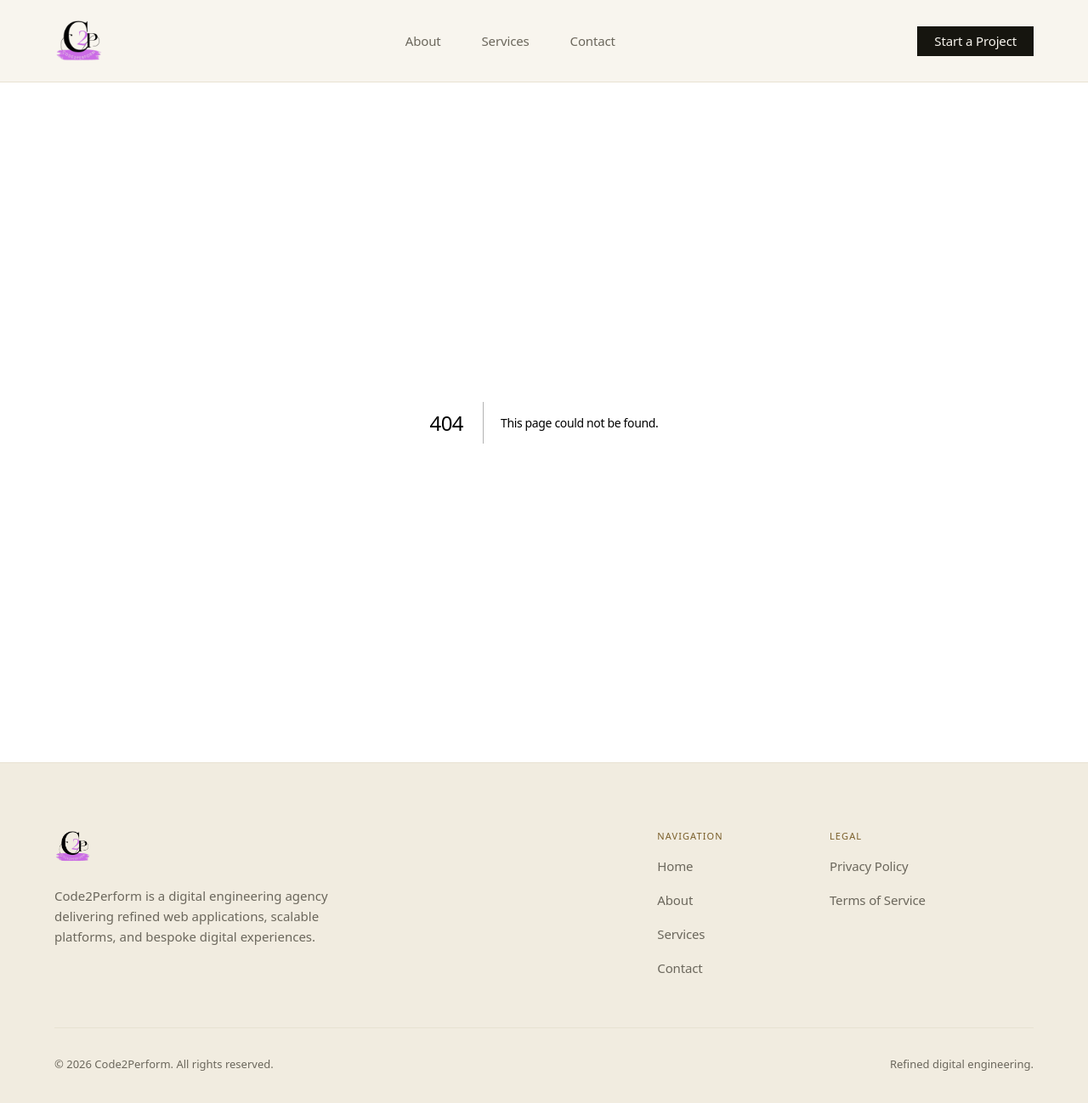
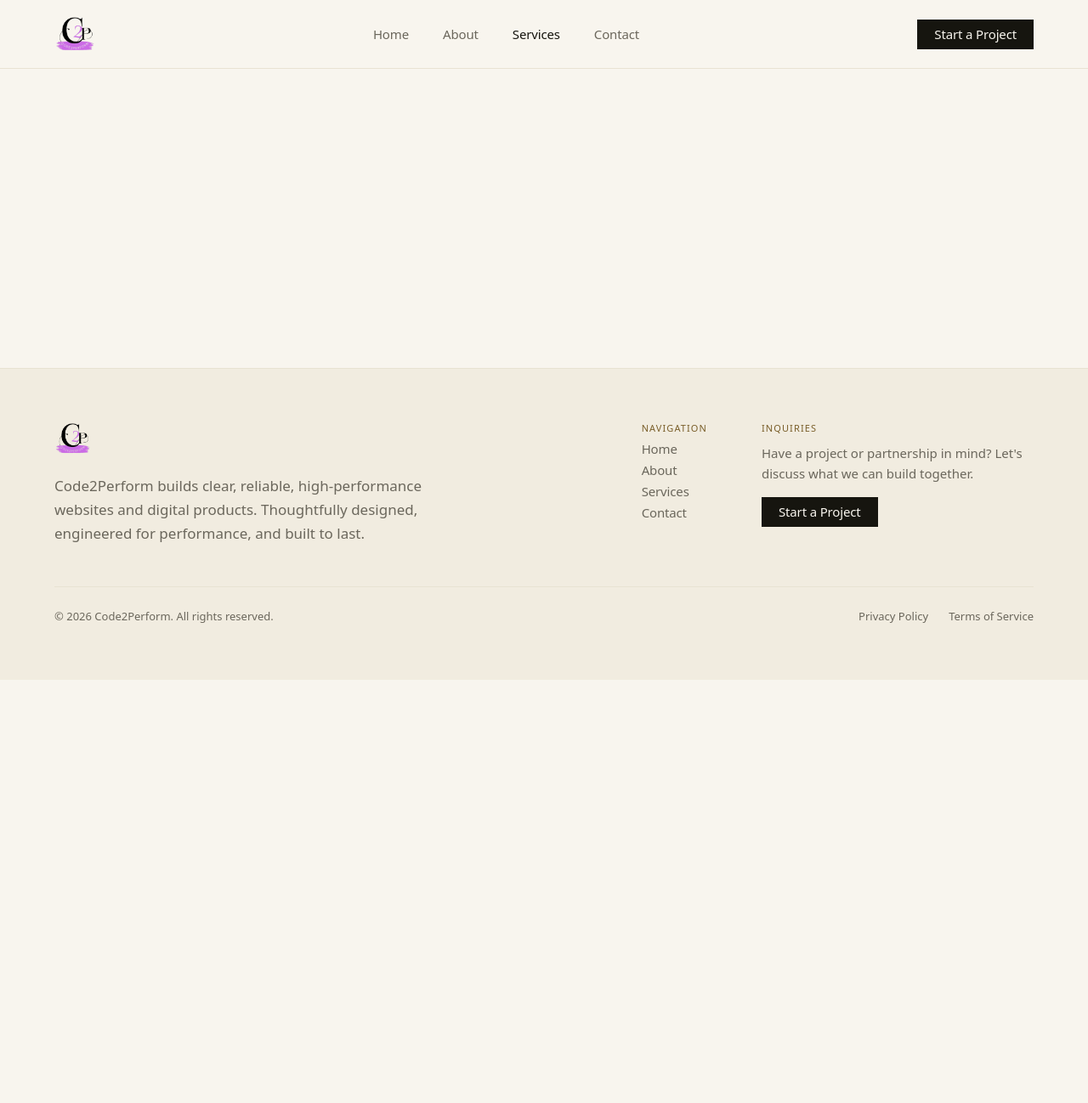
Before and after one commit to Wameez-2986/Code2Perform, a Next.js app: page /services in a window 1280 px wide. Before the commit this address had no page. Shown: the top 1298 px of the page at 85% size. After the commit the page ends 800 px from the top, so only its background shows below. Built offline with nearby package versions, Linux system fonts and the light colour scheme; a web font is replaced by a local one.

Commit message:
header & footer

```diff
--- /dev/null
+++ b/app/about/page.tsx
@@ -0,0 +1,9 @@
+import type { Metadata } from "next";
+
+export const metadata: Metadata = {
+  title: "About",
+};
+
+export default function AboutPage() {
+  return null;
+}
--- /dev/null
+++ b/app/contact/page.tsx
@@ -0,0 +1,9 @@
+import type { Metadata } from "next";
+
+export const metadata: Metadata = {
+  title: "Contact",
+};
+
+export default function ContactPage() {
+  return null;
+}
--- /dev/null
+++ b/app/home/page.tsx
@@ -0,0 +1,9 @@
+import type { Metadata } from "next";
+
+export const metadata: Metadata = {
+  title: "Home",
+};
+
+export default function HomePage() {
+  return null;
+}
--- /dev/null
+++ b/app/privacy/page.tsx
@@ -0,0 +1,9 @@
+import type { Metadata } from "next";
+
+export const metadata: Metadata = {
+  title: "Privacy Policy",
+};
+
+export default function PrivacyPage() {
+  return null;
+}
--- /dev/null
+++ b/app/services/page.tsx
@@ -0,0 +1,9 @@
+import type { Metadata } from "next";
+
+export const metadata: Metadata = {
+  title: "Services",
+};
+
+export default function ServicesPage() {
+  return null;
+}
--- /dev/null
+++ b/app/terms/page.tsx
@@ -0,0 +1,9 @@
+import type { Metadata } from "next";
+
+export const metadata: Metadata = {
+  title: "Terms of Service",
+};
+
+export default function TermsPage() {
+  return null;
+}
--- a/components/footer.tsx
+++ b/components/footer.tsx
@@ -4,81 +4,109 @@ import Image from "next/image";
 export function Footer() {
   return (
     <footer className="w-full bg-surface-alt border-t border-hairline text-ink">
-      <div className="page-container py-16 md:py-20">
-        <div className="grid grid-cols-1 md:grid-cols-12 gap-12 lg:gap-16">
-          {/* Agency Identity */}
-          <div className="md:col-span-6 lg:col-span-5 space-y-5">
-            <Link href="/" className="inline-block">
+      <div className="page-container py-14 md:py-16">
+        {/* Main Content Area */}
+        <div className="flex flex-col md:flex-row md:items-start md:justify-between gap-10 md:gap-16">
+          {/* Identity & Human Description */}
+          <div className="max-w-md space-y-4">
+            <Link
+              href="/"
+              className="inline-block"
+              aria-label="Code2Perform Home"
+            >
               <Image
                 src="/logo.png"
-                alt="Code2Perform Logo"
+                alt="Code2Perform"
                 width={150}
                 height={45}
                 className="h-9 w-auto object-contain"
               />
             </Link>
-            <p className="type-body-sm text-muted max-w-sm">
-              Code2Perform is a digital engineering agency delivering refined web
-              applications, scalable platforms, and bespoke digital experiences.
+            <p className="type-body text-muted">
+              Code2Perform builds clear, reliable, high-performance websites and
+              digital products. Thoughtfully designed, engineered for
+              performance, and built to last.
             </p>
           </div>
 
-          {/* Spacer */}
-          <div className="hidden lg:block lg:col-span-2" />
-
-          {/* Navigation Links */}
-          <div className="md:col-span-3 lg:col-span-2 space-y-4">
-            <p className="type-label text-champagne-deep">Navigation</p>
-            <ul className="space-y-3">
-              <li>
-                <Link href="/" className="type-nav text-muted hover:text-ink">
+          {/* Navigation & Contact CTA */}
+          <div className="flex flex-col sm:flex-row sm:items-start gap-10 md:gap-16">
+            {/* Main Navigation */}
+            <div className="space-y-3">
+              <p className="type-label text-champagne-deep">Navigation</p>
+              <nav
+                className="flex flex-col space-y-2.5"
+                aria-label="Footer Navigation"
+              >
+                <Link
+                  href="/home"
+                  className="type-nav text-muted hover:text-ink"
+                >
                   Home
                 </Link>
-              </li>
-              <li>
-                <Link href="/about" className="type-nav text-muted hover:text-ink">
+                <Link
+                  href="/about"
+                  className="type-nav text-muted hover:text-ink"
+                >
                   About
                 </Link>
-              </li>
-              <li>
-                <Link href="/services" className="type-nav text-muted hover:text-ink">
+                <Link
+                  href="/services"
+                  className="type-nav text-muted hover:text-ink"
+                >
                   Services
                 </Link>
-              </li>
-              <li>
-                <Link href="/contact" className="type-nav text-muted hover:text-ink">
+                <Link
+                  href="/contact"
+                  className="type-nav text-muted hover:text-ink"
+                >
                   Contact
                 </Link>
-              </li>
-            </ul>
-          </div>
+              </nav>
+            </div>
 
-          {/* Legal Links */}
-          <div className="md:col-span-3 lg:col-span-3 space-y-4">
-            <p className="type-label text-champagne-deep">Legal</p>
-            <ul className="space-y-3">
-              <li>
-                <Link href="/privacy" className="type-nav text-muted hover:text-ink">
-                  Privacy Policy
+            {/* Direct Contact CTA */}
+            <div className="space-y-3 max-w-xs">
+              <p className="type-label text-champagne-deep">Inquiries</p>
+              <p className="type-body-sm text-muted">
+                Have a project or partnership in mind? Let&apos;s discuss what
+                we can build together.
+              </p>
+              <div className="pt-1">
+                <Link
+                  href="/contact"
+                  className="type-button inline-flex items-center justify-center px-5 py-2.5 bg-ink text-bone hover:bg-champagne-deep text-center"
+                >
+                  Start a Project
                 </Link>
-              </li>
-              <li>
-                <Link href="/terms" className="type-nav text-muted hover:text-ink">
-                  Terms of Service
-                </Link>
-              </li>
-            </ul>
+              </div>
+            </div>
           </div>
         </div>
 
-        {/* Bottom Bar */}
-        <div className="mt-14 pt-8 border-t border-hairline flex flex-col sm:flex-row items-start sm:items-center justify-between gap-4">
+        {/* Bottom Bar: Copyright & Legal */}
+        <div className="mt-12 pt-6 border-t border-hairline flex flex-col sm:flex-row sm:items-center justify-between gap-4">
           <p className="type-legal text-muted">
             © 2026 Code2Perform. All rights reserved.
           </p>
-          <p className="type-legal text-muted">
-            Refined digital engineering.
-          </p>
+
+          <nav
+            className="flex items-center gap-6"
+            aria-label="Legal Navigation"
+          >
+            <Link
+              href="/privacy"
+              className="type-legal text-muted hover:text-ink"
+            >
+              Privacy Policy
+            </Link>
+            <Link
+              href="/terms"
+              className="type-legal text-muted hover:text-ink"
+            >
+              Terms of Service
+            </Link>
+          </nav>
         </div>
       </div>
     </footer>
--- a/components/header.tsx
+++ b/components/header.tsx
@@ -3,47 +3,77 @@
 import { useState } from "react";
 import Link from "next/link";
 import Image from "next/image";
+import { usePathname } from "next/navigation";
 import { Menu, X } from "lucide-react";
+
+const NAV_ITEMS = [
+  { label: "Home", href: "/home" },
+  { label: "About", href: "/about" },
+  { label: "Services", href: "/services" },
+  { label: "Contact", href: "/contact" },
+];
 
 export function Header() {
   const [isOpen, setIsOpen] = useState(false);
+  const pathname = usePathname();
 
   const toggleMenu = () => setIsOpen((prev) => !prev);
   const closeMenu = () => setIsOpen(false);
 
+  const isHomeActive = pathname === "/" || pathname === "/home";
+
   return (
     <header className="sticky top-0 z-50 w-full bg-bone border-b border-hairline">
-      <div className="page-container flex h-20 md:h-24 items-center justify-between">
+      <div className="page-container flex h-20 items-center justify-between">
         {/* Brand Logo */}
-        <Link href="/" onClick={closeMenu} className="flex items-center">
+        <Link
+          href="/"
+          onClick={closeMenu}
+          className="flex items-center"
+          aria-label="Code2Perform Home"
+        >
           <Image
             src="/logo.png"
-            alt="Code2Perform Logo"
+            alt="Code2Perform"
             width={160}
             height={48}
             priority
-            className="h-10 md:h-12 w-auto object-contain"
+            className="h-10 w-auto object-contain"
           />
         </Link>
 
         {/* Desktop Navigation */}
-        <nav className="hidden md:flex items-center gap-8 lg:gap-12" aria-label="Main Navigation">
-          <Link href="/about" className="type-nav text-muted hover:text-ink">
-            About
-          </Link>
-          <Link href="/services" className="type-nav text-muted hover:text-ink">
-            Services
-          </Link>
-          <Link href="/contact" className="type-nav text-muted hover:text-ink">
-            Contact
-          </Link>
+        <nav
+          className="hidden md:flex items-center gap-8 lg:gap-10"
+          aria-label="Main Navigation"
+        >
+          {NAV_ITEMS.map((item) => {
+            const isActive =
+              item.href === "/home"
+                ? isHomeActive
+                : pathname === item.href || pathname?.startsWith(`${item.href}/`);
+
+            return (
+              <Link
+                key={item.label}
+                href={item.href}
+                className={`type-nav ${
+                  isActive
+                    ? "text-ink font-medium"
+                    : "text-muted hover:text-ink"
+                }`}
+              >
+                {item.label}
+              </Link>
+            );
+          })}
         </nav>
 
-        {/* Desktop CTA */}
+        {/* Primary CTA */}
         <div className="hidden md:flex items-center">
           <Link
             href="/contact"
-            className="type-button inline-flex items-center justify-center px-5 py-2.5 bg-ink text-bone hover:bg-champagne-deep"
+            className="type-button inline-flex items-center justify-center px-5 py-2.5 bg-ink text-bone hover:bg-champagne-deep text-center"
           >
             Start a Project
           </Link>
@@ -55,38 +85,41 @@ export function Header() {
           onClick={toggleMenu}
           className="md:hidden p-2 text-ink"
           aria-expanded={isOpen}
-          aria-label={isOpen ? "Close menu" : "Open menu"}
+          aria-label={isOpen ? "Close navigation menu" : "Open navigation menu"}
         >
           {isOpen ? <X className="h-6 w-6" /> : <Menu className="h-6 w-6" />}
         </button>
       </div>
 
-      {/* Mobile Navigation Dropdown */}
+      {/* Mobile Navigation Panel */}
       {isOpen && (
         <div className="md:hidden border-t border-hairline bg-bone px-6 py-6">
-          <nav className="flex flex-col space-y-4" aria-label="Mobile Navigation">
-            <Link
-              href="/about"
-              onClick={closeMenu}
-              className="type-nav text-ink py-2"
-            >
-              About
-            </Link>
-            <Link
-              href="/services"
-              onClick={closeMenu}
-              className="type-nav text-ink py-2"
-            >
-              Services
-            </Link>
-            <Link
-              href="/contact"
-              onClick={closeMenu}
-              className="type-nav text-ink py-2"
-            >
-              Contact
-            </Link>
-            <div className="pt-2">
+          <nav
+            className="flex flex-col space-y-4"
+            aria-label="Mobile Navigation"
+          >
+            {NAV_ITEMS.map((item) => {
+              const isActive =
+                item.href === "/home"
+                  ? isHomeActive
+                  : pathname === item.href || pathname?.startsWith(`${item.href}/`);
+
+              return (
+                <Link
+                  key={item.label}
+                  href={item.href}
+                  onClick={closeMenu}
+                  className={`type-nav py-2 ${
+                    isActive
+                      ? "text-ink font-medium"
+                      : "text-muted hover:text-ink"
+                  }`}
+                >
+                  {item.label}
+                </Link>
+              );
+            })}
+            <div className="pt-3 border-t border-hairline">
               <Link
                 href="/contact"
                 onClick={closeMenu}
```
